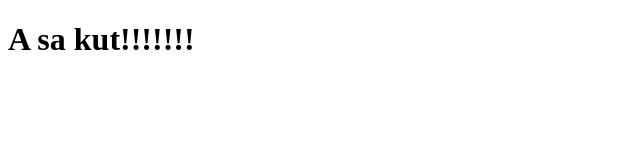
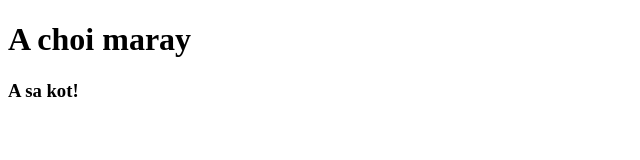
Before and after one commit to HongThai20157/duan2.2, a plain HTML site: page index.html in a window 1280 px wide. Shown: the whole page, without its empty margins (0-640 px from the left). Drawn offline with Linux system fonts and the light colour scheme.

Commit message:
sua doi lan

```diff
--- a/index.html
+++ b/index.html
@@ -1,12 +1,13 @@
 <!DOCTYPE html>
 <html lang="en">
-<head>
-    <meta charset="UTF-8">
-    <meta http-equiv="X-UA-Compatible" content="ie=edge">
-    <meta name="viewport" content="width=device-width, initial-scale=1.0">
+  <head>
+    <meta charset="UTF-8" />
+    <meta http-equiv="X-UA-Compatible" content="ie=edge" />
+    <meta name="viewport" content="width=device-width, initial-scale=1.0" />
     <title>Document</title>
-</head>
-<body>
-    <h1>A sa kut!!!!!!!</h1>
-</body>
+  </head>
+  <body>
+    <h1>A choi maray</h1>
+    <h3>A sa kot!</h3>
+  </body>
 </html>
```
